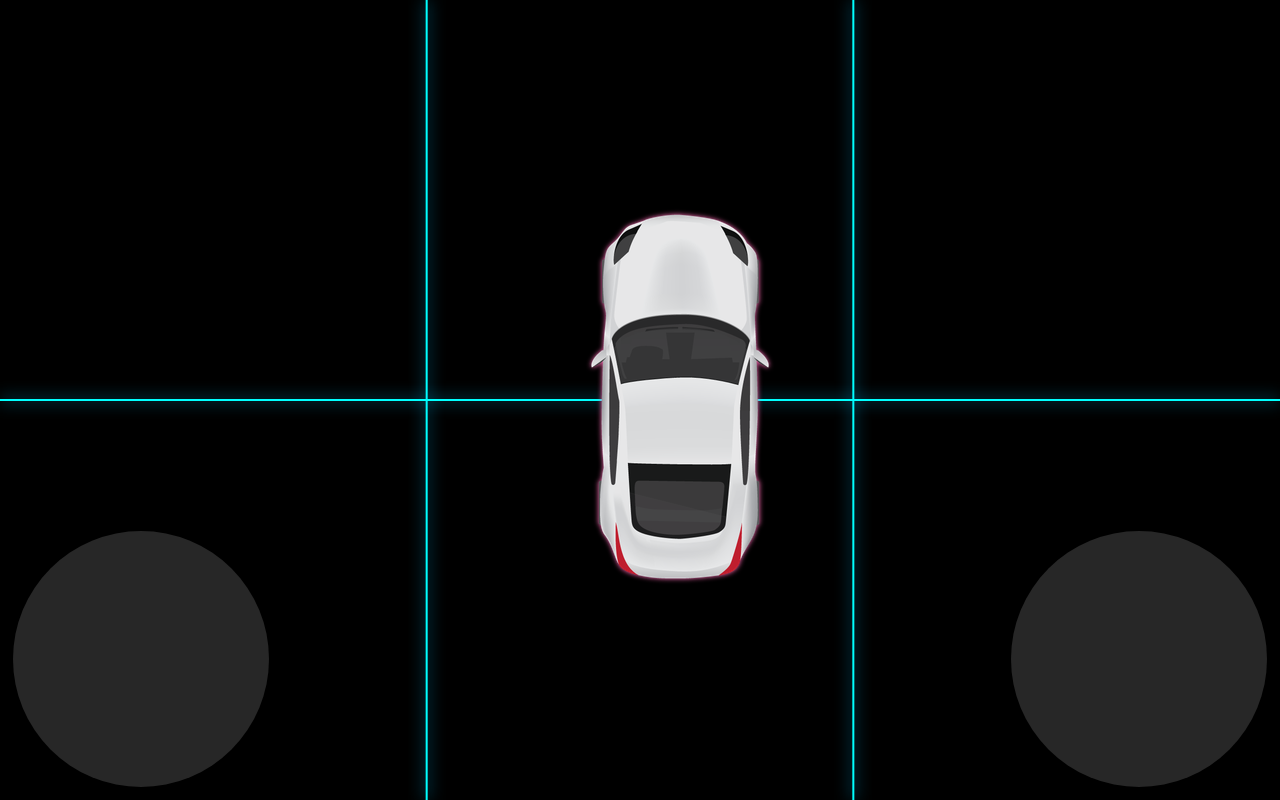
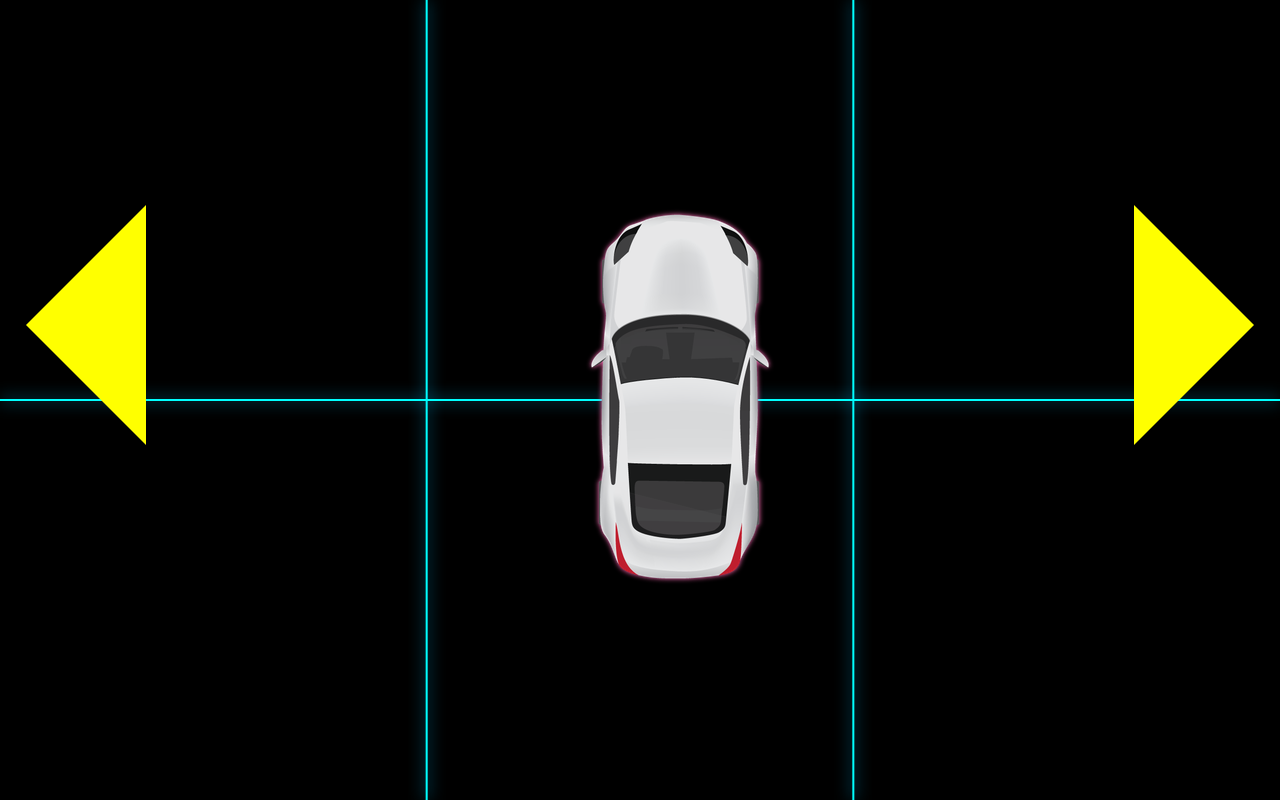
Before and after one commit to tonythomas01/jsgames-inicio, a plain HTML site: page index.html in a window 1280 px wide. Drawn offline with Linux system fonts and the light colour scheme.

Commit message:
Use better buttons for left/right

```diff
--- a/index.html
+++ b/index.html
@@ -3,6 +3,7 @@
 <head>
   <meta charset="utf-8">
   <title>My Title</title>
+  <meta name="viewport" content="initial-scale=1.0, user-scalable=no">
   <link rel="stylesheet" type="text/css" href="myStyle.css">
 </head>
 <body>
--- a/myScript.js
+++ b/myScript.js
@@ -24,13 +24,13 @@ function Player(x, y, width, height, imageSrc, color, type) {
 
     this.update = function() {
         for (var button in buttonsDown) {
-            if (button == "ArrowLeft" || button == "leftButton") {
+            if (button == "ArrowLeft" || button == "leftArrow") {
                 this.box.move(-4, 0);
             }
             else if (button == "ArrowUp" || button == "upButton") {
                 this.box.move(0, -4);
             }
-            else if (button == "ArrowRight" || button == "rightButton") {
+            else if (button == "ArrowRight" || button == "rightArrow") {
                 this.box.move(4, 0);
             }
             else if (button == "ArrowDown" || button == "downButton") {
@@ -189,8 +189,10 @@ var render = function() {
 
 window.onload = function() {
     document.body.appendChild(canvas);
-    document.body.appendChild(leftButton);
-    document.body.appendChild(rightButton);
+    document.body.appendChild(leftArrow);
+    //document.body.appendChild(leftButton);
+   // document.body.appendChild(rightButton);
+    document.body.appendChild(rightArrow);
     animateFrame(tick);
 };
 
@@ -199,10 +201,15 @@ window.onresize = function() {
 };
 
 var leftButton = document.createElement("button");
+var leftArrow = document.createElement("leftArrow");
+leftArrow.id = "leftArrow";
+
 leftButton.id = "leftButton";
 // var upButton = document.createElement("button");
 // upButton.id = "upButton";
 var rightButton = document.createElement("button");
+var rightArrow = document.createElement("rightArrow");
+rightArrow.id = "rightArrow";
 rightButton.id = "rightButton";
 // var downButton = document.createElement("button");
 // downButton.id = "downButton";
--- a/myStyle.css
+++ b/myStyle.css
@@ -6,28 +6,59 @@ body {
 button {
   position: fixed;
   border: none;
-  padding: 10%;
+  padding: 8%;
   margin: 1%;
-  border-radius: 50%;
   opacity: 0.3;
   outline: none;
 }
 
+#leftArrow {
+  position: fixed;
+  width: 0;
+  height: 0;
+  margin-top: 16%;
+  margin-left: 2%;
+  border-top: 120px solid transparent;
+  border-bottom: 120px solid transparent;
+  border-right: 120px solid yellow;
+}
+
+#rightArrow {
+  right: 0%;
+  width: 0;
+  height: 0;
+  margin-top: 16%;
+  position: fixed;
+  margin-left: 70%;
+  margin-right: 2%;
+  border-top: 120px solid transparent;
+  border-bottom: 120px solid transparent;
+  border-left: 120px solid yellow;
+}
+
+/*#leftArrow {*/
+  /*width: 0;*/
+  /*height: 0;*/
+  /*border-top: 10px solid transparent;*/
+  /*border-bottom: 10px solid transparent;*/
+  /*border-right: 10px solid blue;*/
+/*}*/
+
 #leftButton {
-  background-color: gray;
-  bottom: 0%;
+  background-color: white;
+  top: 28%;
   left: 0%;
 }
 
 #upButton {
-  background-color: gray;
-  bottom: 0%;
+  background-color: white;
+  top: 28%;
   left: 26%;
 }
 
 #rightButton {
-  background-color: gray;
-  bottom: 0%;
+  background-color: white;
+  top: 28%;
   right: 0%;
 }
 
```
